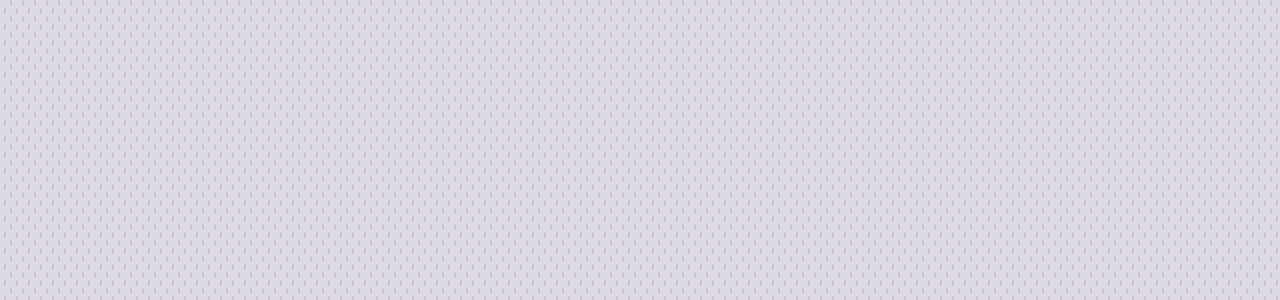
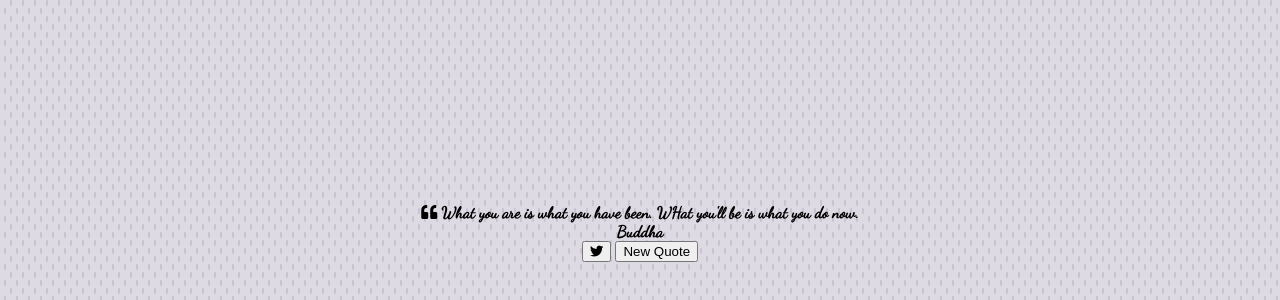
Before and after one commit to oreillyalan/quote-generator, a plain HTML site: page index.html in a window 1280 px wide. Shown: the part 168-468 px from the top of the page. Drawn offline with Linux system fonts and the light colour scheme.

Commit message:
adding html elements

```diff
--- a/index.html
+++ b/index.html
@@ -10,6 +10,25 @@
 
 </head>
 <body>
+    <div class="quote-conainer" id="quote-container">
+        <!-- Quote -->
+        <div class="quote-text">
+            <i class="fas fa-quote-left"></i>
+            <span id="quote">What you are is what you have been. WHat you'll be is what you do now.</span>
+        </div>
+        <!-- Author -->
+        <div class="quote-author">
+            <span id="author">Buddha</span>
+        </div>
+        <!-- Buttons -->
+        <div class="button-container">
+            <button class="twitter-button" id="twitter" title="Tweet This!">
+                <i class="fab fa-twitter"></i>
+            </button>
+            <button id="new-quote">New Quote</button>
+        </div>
+    </div>
+
     <!-- Script -->
     <script src="script.js"></script>
 </body>
```
